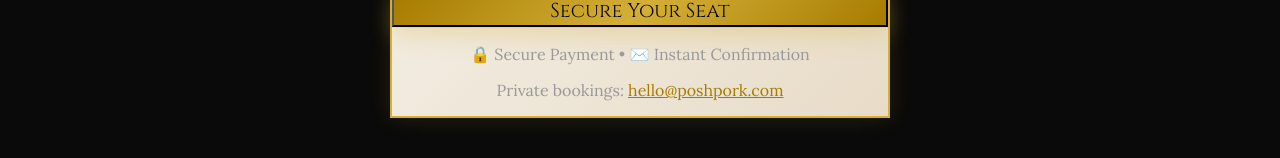
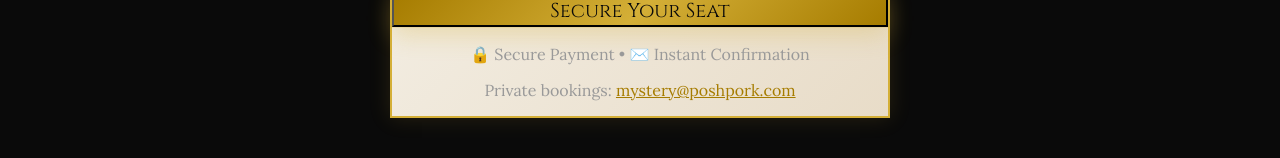
Before and after one commit to OlivePork/poshpork-landing, a Next.js app: page / in a window 1280 px wide. Shown: the part 1802-1960 px from the top of the page. Built offline with nearby package versions, Linux system fonts and the light colour scheme.

Commit message:
Change email to mystery@poshpork.com

```diff
--- a/components/Booking.tsx
+++ b/components/Booking.tsx
@@ -119,7 +119,7 @@ export default function Booking() {
               🔒 Secure Payment • ✉️ Instant Confirmation
             </p>
             <p className="text-xs" style={{color: '#999'}}>
-              Private bookings: <a href="mailto:hello@poshpork.com" className="underline" style={{color: 'var(--dark-gold)'}}>hello@poshpork.com</a>
+              Private bookings: <a href="mailto:mystery@poshpork.com" className="underline" style={{color: 'var(--dark-gold)'}}>mystery@poshpork.com</a>
             </p>
           </div>
         </div>
```
